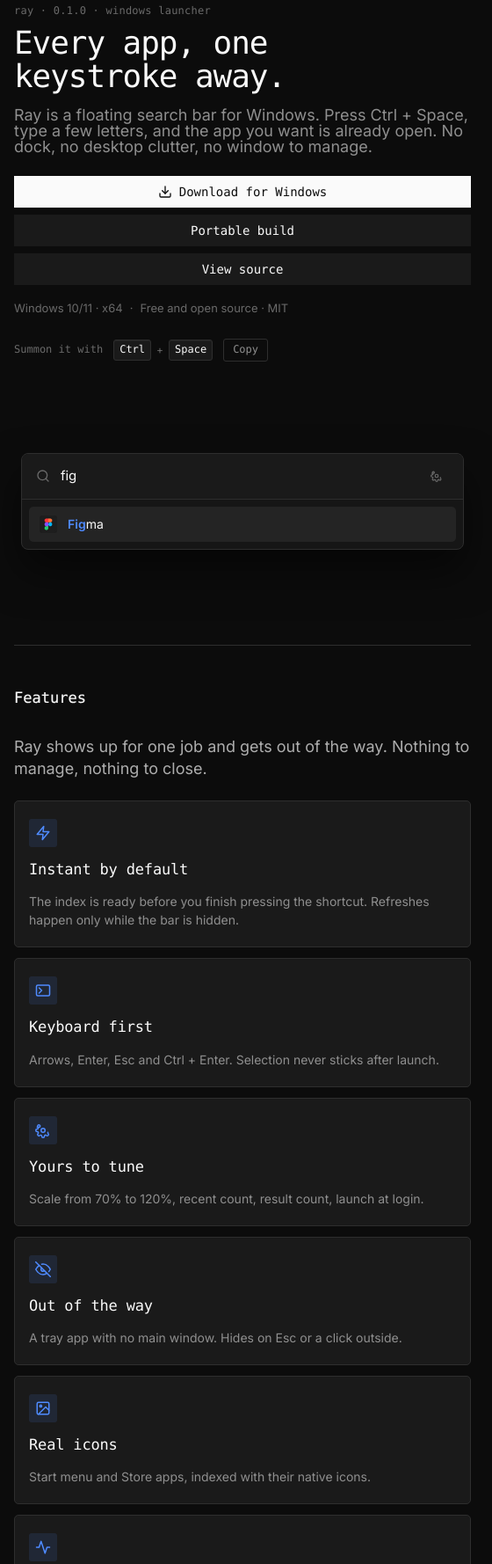
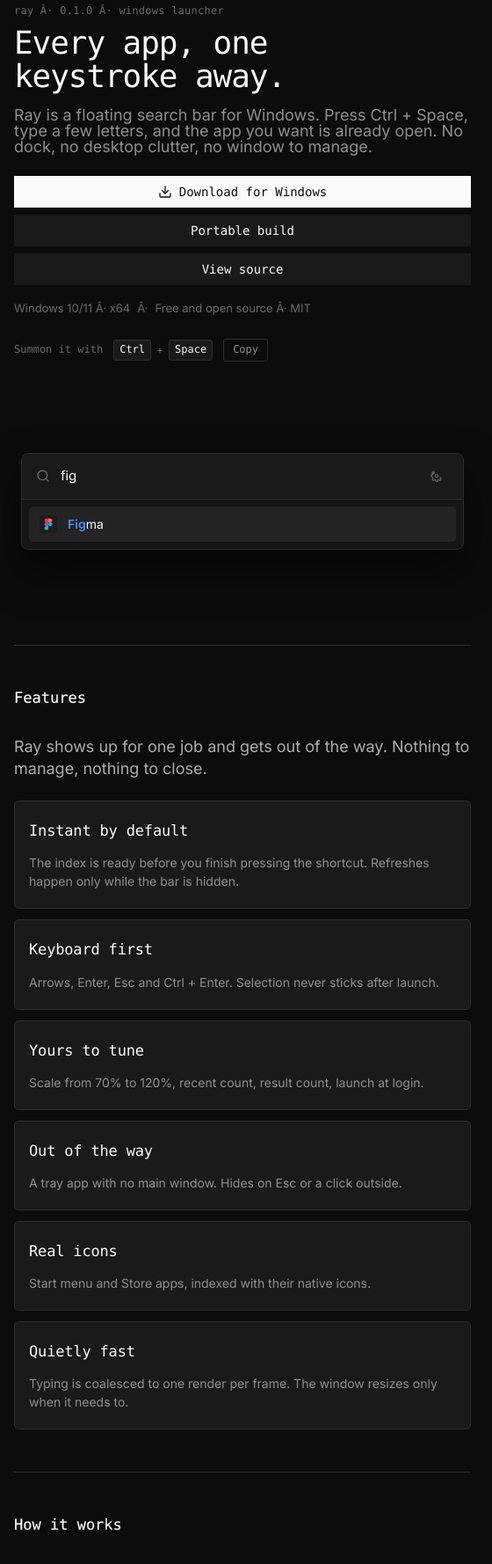
Before and after one commit to vihanga-nimsara/ray, an Electron app: page docs/index.html in a window 560 px wide. Shown: the part 208-1986 px from the top of the page at 88% size. Drawn offline with Linux system fonts and the light colour scheme.

Commit message:
Remove icons from feature cards

```diff
--- a/docs/index.html
+++ b/docs/index.html
@@ -5,7 +5,7 @@
   <meta name="viewport" content="width=device-width, initial-scale=1, viewport-fit=cover" />
   <meta name="color-scheme" content="dark" />
   <meta name="theme-color" content="#0c0c0c" />
-  <title>Ray — a launcher that stays out of the way</title>
+  <title>Ray â€” a launcher that stays out of the way</title>
   <meta name="description" content="Ray is a floating search bar for Windows. Press Ctrl + Space, type a few letters, and the app you want is already open." />
   <link rel="icon" type="image/png" href="assets/ray-icon.png" sizes="256x256" />
   <link rel="apple-touch-icon" href="assets/ray-icon.png" />
@@ -43,7 +43,7 @@
         <li><a href="#shortcuts"><span class="nav-index">[03]</span><span class="nav-label">Shortcuts</span></a></li>
         <li><a href="#settings"><span class="nav-index">[04]</span><span class="nav-label">Settings</span></a></li>
         <li><a href="#download"><span class="nav-index">[05]</span><span class="nav-label">Download</span></a></li>
-        <li><a href="https://github.com/vihanga-nimsara/ray" target="_blank" rel="noopener"><span class="nav-index">[–]</span><span class="nav-label">GitHub</span></a></li>
+        <li><a href="https://github.com/vihanga-nimsara/ray" target="_blank" rel="noopener"><span class="nav-index">[â€“]</span><span class="nav-label">GitHub</span></a></li>
       </ul>
     </nav>
     <div class="sidebar-foot">
@@ -57,7 +57,7 @@
       <!-- Hero -->
       <section class="hero" id="top" data-component="hero">
         <div class="hero-inner">
-          <p class="eyebrow mono">ray · 0.1.0 · windows launcher</p>
+          <p class="eyebrow mono">ray Â· 0.1.0 Â· windows launcher</p>
           <h1>Every app, one keystroke away.</h1>
           <p class="hero-copy">Ray is a floating search bar for Windows. Press Ctrl + Space, type a few letters, and the app you want is already open. No dock, no desktop clutter, no window to manage.</p>
           <div class="hero-actions">
@@ -69,9 +69,9 @@
             <a class="btn btn-neutral" href="https://github.com/vihanga-nimsara/ray" target="_blank" rel="noopener">View source</a>
           </div>
           <div class="hero-meta">
-            <span>Windows 10/11 · x64</span>
-            <span class="meta-sep">·</span>
-            <span>Free and open source · MIT</span>
+            <span>Windows 10/11 Â· x64</span>
+            <span class="meta-sep">Â·</span>
+            <span>Free and open source Â· MIT</span>
           </div>
           <div class="hero-keyhint">
             <span class="keyhint-label mono">Summon it with</span>
@@ -110,44 +110,26 @@
           <p class="block-lead">Ray shows up for one job and gets out of the way. Nothing to manage, nothing to close.</p>
           <div class="feature-grid">
             <article class="feature-card">
-              <span class="feature-icon" aria-hidden="true">
-                <svg width="18" height="18" viewBox="0 0 24 24" fill="none" stroke="currentColor" stroke-width="2" stroke-linecap="round" stroke-linejoin="round"><path d="M13 2L3 14h9l-1 8 10-12h-9l1-8z"/></svg>
-              </span>
                 <h3>Instant by default</h3>
               <p>The index is ready before you finish pressing the shortcut. Refreshes happen only while the bar is hidden.</p>
             </article>
             <article class="feature-card">
-              <span class="feature-icon" aria-hidden="true">
-                <svg width="18" height="18" viewBox="0 0 24 24" fill="none" stroke="currentColor" stroke-width="2" stroke-linecap="round" stroke-linejoin="round"><rect x="2" y="4" width="20" height="16" rx="2"/><path d="m6 8 4 4-4 4"/></svg>
-              </span>
                 <h3>Keyboard first</h3>
               <p>Arrows, Enter, Esc and Ctrl + Enter. Selection never sticks after launch.</p>
             </article>
             <article class="feature-card">
-              <span class="feature-icon" aria-hidden="true">
-                <svg width="18" height="18" viewBox="0 0 24 24" fill="none" stroke="currentColor" stroke-width="2" stroke-linecap="round" stroke-linejoin="round"><circle cx="12" cy="12" r="3"/><path d="M19.4 15a1.65 1.65 0 0 0 .33 1.82l.06.06a2 2 0 0 1-2.83 2.83l-.06-.06a1.65 1.65 0 0 0-1.82-.33 1.65 1.65 0 0 0-1 1.51V21a2 2 0 0 1-4 0v-.09A1.65 1.65 0 0 0 9 19.4a1.65 1.65 0 0 0-1.82.33l-.06.06a2 2 0 0 1-2.83-2.83l.06-.06a1.65 1.65 0 0 0 .33-1.82 1.65 1.65 0 0 0-1.51-1H3a2 2 0 0 1 0-4h.09A1.65 1.65 0 0 0 4.6 9a1.65 1.65 0 0 0-.33-1.82l-.06-.06a2 2 0 0 1 2.83-2.83l.06.06a1.65 1.65 0 0 1 .33 1.82 1.65 1.65 0 0 1-1.51 1H3"/></svg>
-              </span>
                 <h3>Yours to tune</h3>
               <p>Scale from 70% to 120%, recent count, result count, launch at login.</p>
             </article>
             <article class="feature-card">
-              <span class="feature-icon" aria-hidden="true">
-                <svg width="18" height="18" viewBox="0 0 24 24" fill="none" stroke="currentColor" stroke-width="2" stroke-linecap="round" stroke-linejoin="round"><path d="M17.94 17.94A10.07 10.07 0 0 1 12 20c-7 0-11-8-11-8a18.45 18.45 0 0 1 5.06-5.94M9.9 4.24A9.12 9.12 0 0 1 12 4c7 0 11 8 11 8a18.5 18.5 0 0 1-2.16 3.19m-6.72-1.07a3 3 0 1 1-4.24-4.24"/><line x1="1" y1="1" x2="23" y2="23"/></svg>
-              </span>
                 <h3>Out of the way</h3>
               <p>A tray app with no main window. Hides on Esc or a click outside.</p>
             </article>
             <article class="feature-card">
-              <span class="feature-icon" aria-hidden="true">
-                <svg width="18" height="18" viewBox="0 0 24 24" fill="none" stroke="currentColor" stroke-width="2" stroke-linecap="round" stroke-linejoin="round"><rect x="3" y="3" width="18" height="18" rx="2"/><circle cx="8.5" cy="8.5" r="1.5"/><polyline points="21 15 16 10 5 21"/></svg>
-              </span>
                 <h3>Real icons</h3>
               <p>Start menu and Store apps, indexed with their native icons.</p>
             </article>
             <article class="feature-card">
-              <span class="feature-icon" aria-hidden="true">
-                <svg width="18" height="18" viewBox="0 0 24 24" fill="none" stroke="currentColor" stroke-width="2" stroke-linecap="round" stroke-linejoin="round"><path d="M22 12h-4l-3 9L9 3l-3 9H2"/></svg>
-              </span>
                 <h3>Quietly fast</h3>
               <p>Typing is coalesced to one render per frame. The window resizes only when it needs to.</p>
             </article>
@@ -206,7 +188,7 @@
             </div>
             <div class="shortcut-row">
               <div class="shortcut-keys">
-                <kbd class="keycap">↑</kbd><span class="keycap-plus">/</span><kbd class="keycap">↓</kbd>
+                <kbd class="keycap">â†‘</kbd><span class="keycap-plus">/</span><kbd class="keycap">â†“</kbd>
               </div>
               <p>Move selection</p>
             </div>
@@ -291,7 +273,7 @@
               <a class="btn btn-neutral" href="https://github.com/vihanga-nimsara/ray/releases/tag/v0.1.0">Release notes</a>
             </div>
           </div>
-          <p class="download-meta mono">ray 0.1.0 · windows 10/11 · x64 · electron</p>
+          <p class="download-meta mono">ray 0.1.0 Â· windows 10/11 Â· x64 Â· electron</p>
         </div>
       </section>
 
```
Lines whose indentation alone changed are shown as unchanged.
